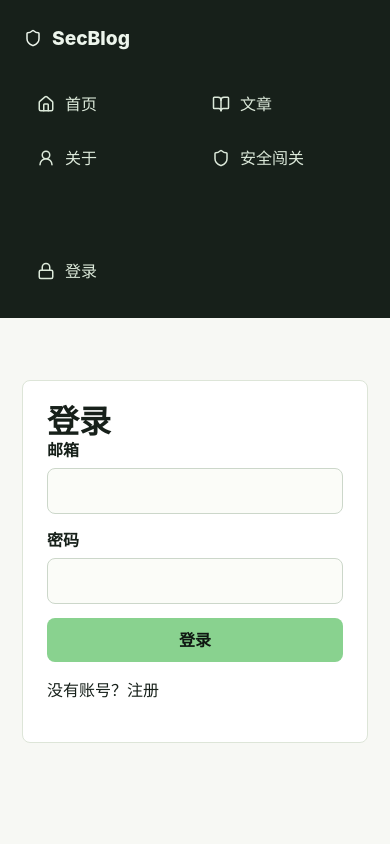
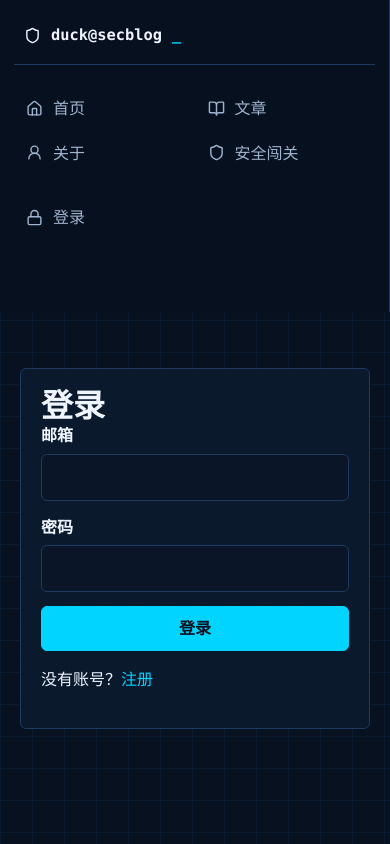
Before and after one commit to ducky-zhou/Zenith-Station, a React (Vite) app in the folder frontend/: page /login in a window 390 px wide. Built offline with nearby package versions, Linux system fonts and the light colour scheme; no server answers.

Commit message:
refactor: redesign blog security lab UI

```diff
--- a/frontend/src/components/Layout.tsx
+++ b/frontend/src/components/Layout.tsx
@@ -18,7 +18,7 @@ export function Layout() {
       <aside className="sidebar">
         <NavLink to="/" className="brand">
           <Shield aria-hidden="true" />
-          <span>SecBlog</span>
+          <span>duck@secblog</span>
         </NavLink>
         <nav className="nav-list">
           {navItems.map((item) => {
--- a/frontend/src/components/PostCard.tsx
+++ b/frontend/src/components/PostCard.tsx
@@ -7,13 +7,17 @@ export function PostCard({ post }: { post: Post }) {
   return (
     <article className="post-card">
       <div className="post-card-body">
+        <div className="post-kicker">
+          <span>{post.status === "published" ? "PUBLIC" : "DRAFT"}</span>
+          <span>{new Date(post.created_at).toLocaleDateString()}</span>
+        </div>
         <Link to={`/posts/${post.id}`} className="post-title-link">
           <h2>{post.title}</h2>
         </Link>
         <p>{post.summary}</p>
       </div>
       <div className="post-meta">
-        <span>{new Date(post.created_at).toLocaleDateString()}</span>
+        <span>#web-sec</span>
         <span>
           <ThumbsUp aria-hidden="true" /> {post.likes_count}
         </span>
--- a/frontend/src/styles/main.css
+++ b/frontend/src/styles/main.css
@@ -1,9 +1,24 @@
 :root {
-  color: #17201a;
-  background: #f7f8f4;
+  --bg: #07111f;
+  --bg-grid: rgba(47, 128, 237, 0.08);
+  --surface: #0d1b2f;
+  --surface-soft: #122642;
+  --surface-raised: #102037;
+  --border: #203a5f;
+  --border-strong: #2f80ed;
+  --text: #eef5ff;
+  --text-muted: #9fb4d0;
+  --primary: #2f80ed;
+  --accent: #00d4ff;
+  --success: #7ee787;
+  --danger: #ff7b72;
+  --warning: #f2cc60;
+  --radius: 6px;
+  color: var(--text);
+  background: var(--bg);
   font-family: Inter, "Segoe UI", Arial, sans-serif;
   font-size: 16px;
-  line-height: 1.5;
+  line-height: 1.55;
   letter-spacing: 0;
 }
 
@@ -15,6 +30,27 @@ body {
   margin: 0;
   min-width: 320px;
   min-height: 100vh;
+  color: var(--text);
+  background:
+    linear-gradient(var(--bg-grid) 1px, transparent 1px),
+    linear-gradient(90deg, var(--bg-grid) 1px, transparent 1px),
+    var(--bg);
+  background-size: 32px 32px;
+}
+
+body::before {
+  position: fixed;
+  inset: 0;
+  pointer-events: none;
+  content: "";
+  background: repeating-linear-gradient(
+    to bottom,
+    rgba(255, 255, 255, 0.025),
+    rgba(255, 255, 255, 0.025) 1px,
+    transparent 1px,
+    transparent 5px
+  );
+  opacity: 0.32;
 }
 
 a {
@@ -35,25 +71,27 @@ button {
 
 button:disabled {
   cursor: not-allowed;
-  opacity: 0.65;
+  opacity: 0.58;
 }
 
 .app-shell {
   display: grid;
-  grid-template-columns: 250px minmax(0, 1fr);
+  grid-template-columns: 224px minmax(0, 1fr);
   min-height: 100vh;
 }
 
 .sidebar {
   position: sticky;
   top: 0;
+  z-index: 2;
   display: flex;
   flex-direction: column;
-  gap: 28px;
+  gap: 22px;
   height: 100vh;
-  padding: 24px;
-  color: #edf5ec;
-  background: #17201a;
+  padding: 20px 14px;
+  color: var(--text);
+  background: rgba(7, 17, 31, 0.96);
+  border-right: 1px solid var(--border);
 }
 
 .brand,
@@ -65,85 +103,195 @@ button:disabled {
 }
 
 .brand {
+  position: relative;
+  padding: 10px 10px 16px;
+  color: var(--text);
+  font-family: "SFMono-Regular", Consolas, "Liberation Mono", monospace;
+  font-size: 0.96rem;
   font-weight: 800;
-  font-size: 1.2rem;
+  letter-spacing: 0;
+  border-bottom: 1px solid var(--border);
+}
+
+.brand::after {
+  color: var(--accent);
+  content: "_";
 }
 
 .brand svg,
 .nav-link svg,
 .icon-text-button svg,
 .post-meta svg {
-  width: 18px;
-  height: 18px;
+  width: 17px;
+  height: 17px;
 }
 
 .nav-list {
   display: grid;
-  gap: 8px;
+  gap: 2px;
 }
 
 .nav-link,
 .icon-text-button {
   width: 100%;
+  min-height: 38px;
+  padding: 8px 10px;
+  color: var(--text-muted);
+  background: transparent;
   border: 1px solid transparent;
-  border-radius: 8px;
-  padding: 10px 12px;
-  color: #dce9da;
-  background: transparent;
+  border-left: 2px solid transparent;
+  border-radius: 0 var(--radius) var(--radius) 0;
 }
 
 .nav-link.active,
 .nav-link:hover,
-.icon-text-button:hover {
-  border-color: #6bbf8a;
-  color: #ffffff;
-  background: rgba(107, 191, 138, 0.16);
+.icon-text-button:hover,
+.oauth-button:hover {
+  color: var(--text);
+  background: rgba(47, 128, 237, 0.12);
+  border-color: rgba(47, 128, 237, 0.22);
+  border-left-color: var(--accent);
 }
 
 .sidebar-footer {
+  display: grid;
+  gap: 10px;
   margin-top: auto;
-  display: grid;
-  gap: 12px;
 }
 
 .user-chip {
   display: grid;
   gap: 2px;
-  padding: 10px 12px;
-  border-radius: 8px;
-  background: rgba(255, 255, 255, 0.08);
+  padding: 10px;
+  color: var(--text);
+  background: var(--surface);
+  border: 1px solid var(--border);
+  border-radius: var(--radius);
 }
 
 .user-chip small {
-  color: #a5cdb2;
+  color: var(--accent);
+  font-family: "SFMono-Regular", Consolas, "Liberation Mono", monospace;
+}
+
+.ghost {
+  color: var(--text-muted);
 }
 
 .content {
-  padding: 40px;
+  position: relative;
+  z-index: 1;
+  padding: 34px;
 }
 
 .page-stack {
   display: grid;
-  gap: 28px;
-  max-width: 1120px;
+  gap: 24px;
+  max-width: 1180px;
   margin: 0 auto;
 }
 
 .readable {
-  max-width: 860px;
+  max-width: 900px;
 }
 
 .hero-band {
+  display: grid;
+  grid-template-columns: minmax(0, 1fr) 280px;
+  gap: 16px;
   min-height: 360px;
+}
+
+.terminal-window,
+.lab-panel,
+.post-card,
+.info-panel,
+.auth-panel,
+.quiz-card,
+.leaderboard,
+.profile-header,
+.article-header,
+.comments,
+.table-row,
+.search-form,
+.stat-card,
+.result-band {
+  background: rgba(13, 27, 47, 0.92);
+  border: 1px solid var(--border);
+  border-radius: var(--radius);
+}
+
+.terminal-window {
+  overflow: hidden;
+}
+
+.terminal-topbar {
   display: flex;
   align-items: center;
-  padding: 52px;
-  border-radius: 8px;
-  color: #f8fff8;
-  background:
-    linear-gradient(110deg, rgba(23, 32, 26, 0.95), rgba(29, 82, 69, 0.88)),
-    radial-gradient(circle at 85% 20%, #d4a84f, transparent 28%),
-    #1d5245;
+  gap: 8px;
+  min-height: 38px;
+  padding: 0 14px;
+  color: var(--text-muted);
+  background: #0a1628;
+  border-bottom: 1px solid var(--border);
+}
+
+.terminal-topbar span {
+  width: 9px;
+  height: 9px;
+  border-radius: 50%;
+  background: var(--danger);
+}
+
+.terminal-topbar span:nth-child(2) {
+  background: var(--warning);
+}
+
+.terminal-topbar span:nth-child(3) {
+  background: var(--success);
+}
+
+.terminal-topbar strong {
+  margin-left: 8px;
+  font-family: "SFMono-Regular", Consolas, "Liberation Mono", monospace;
+  font-size: 0.82rem;
+  font-weight: 600;
+}
+
+.terminal-body {
+  display: grid;
+  gap: 16px;
+  padding: 26px;
+}
+
+.terminal-line,
+.post-kicker,
+.quiz-kicker,
+.post-meta,
+.leaderboard-row span,
+.table-row span {
+  font-family: "SFMono-Regular", Consolas, "Liberation Mono", monospace;
+}
+
+.muted,
+.terminal-line,
+.post-card p,
+.article-header p,
+.info-panel p,
+.comment-item span,
+.stat-card span,
+.stats-legend,
+.quiz-kicker,
+.post-meta,
+.table-row span {
+  color: var(--text-muted);
+}
+
+.terminal-identity {
+  display: grid;
+  grid-template-columns: 86px minmax(0, 1fr);
+  align-items: center;
+  gap: 18px;
 }
 
 .hero-band h1,
@@ -152,31 +300,33 @@ button:disabled {
 .auth-panel h1,
 .page-stack > h1 {
   margin: 0;
-  font-size: clamp(2rem, 4vw, 4.4rem);
+  color: var(--text);
+  font-size: clamp(2rem, 4vw, 3.9rem);
   line-height: 1.05;
 }
 
 .hero-band p {
   max-width: 680px;
-  color: #dbe8dd;
-  font-size: 1.12rem;
+  margin: 10px 0 0;
+  color: var(--text-muted);
+  font-size: 1.06rem;
 }
 
 .hero-profile,
 .hero-profile img,
 .profile-avatar,
 .avatar-editor img {
-  width: 92px;
-  height: 92px;
-  border-radius: 8px;
+  width: 86px;
+  height: 86px;
+  border-radius: var(--radius);
 }
 
 .hero-profile {
   display: grid;
   place-items: center;
-  margin-bottom: 18px;
-  color: #17201a;
-  background: #d9f4df;
+  color: var(--accent);
+  background: var(--surface-soft);
+  border: 1px solid var(--border);
 }
 
 .hero-profile img,
@@ -186,26 +336,81 @@ button:disabled {
 }
 
 .hero-profile svg {
-  width: 42px;
-  height: 42px;
+  width: 38px;
+  height: 38px;
 }
 
 .eyebrow {
   display: inline-flex;
   align-items: center;
   gap: 8px;
-  margin-bottom: 14px;
-  color: #a5e4bd;
+  color: var(--accent);
+  font-family: "SFMono-Regular", Consolas, "Liberation Mono", monospace;
+  font-size: 0.88rem;
   font-weight: 700;
 }
 
+.terminal-tags,
+.topic-list,
 .hero-actions,
 .row-actions,
 .interaction-bar,
-.contact-list {
+.contact-list,
+.stats-legend {
   display: flex;
   flex-wrap: wrap;
-  gap: 12px;
+  gap: 10px;
+}
+
+.terminal-tags span,
+.topic-list span,
+.post-kicker span {
+  padding: 4px 8px;
+  color: var(--accent);
+  background: rgba(0, 212, 255, 0.08);
+  border: 1px solid rgba(0, 212, 255, 0.22);
+  border-radius: 999px;
+  font-size: 0.82rem;
+}
+
+.lab-panel,
+.terminal-panel {
+  padding: 18px;
+}
+
+.panel-heading {
+  display: inline-flex;
+  align-items: center;
+  gap: 8px;
+  margin-bottom: 16px;
+  color: var(--accent);
+  font-family: "SFMono-Regular", Consolas, "Liberation Mono", monospace;
+}
+
+.lab-panel dl {
+  display: grid;
+  gap: 14px;
+  margin: 0;
+}
+
+.lab-panel div {
+  padding-bottom: 12px;
+  border-bottom: 1px solid rgba(32, 58, 95, 0.7);
+}
+
+.lab-panel div:last-child {
+  border-bottom: 0;
+}
+
+.lab-panel dt {
+  color: var(--text-muted);
+  font-size: 0.8rem;
+}
+
+.lab-panel dd {
+  margin: 2px 0 0;
+  color: var(--text);
+  font-weight: 700;
 }
 
 .primary-button,
@@ -214,16 +419,16 @@ button:disabled {
 .form-stack button,
 .editor-form button,
 .comment-form button,
-.interaction-bar button {
+.interaction-bar button,
+.oauth-button {
   display: inline-flex;
   align-items: center;
   justify-content: center;
   gap: 8px;
-  min-height: 42px;
-  border: 0;
-  border-radius: 8px;
-  padding: 10px 16px;
-  font-weight: 700;
+  min-height: 40px;
+  padding: 9px 14px;
+  font-weight: 800;
+  border-radius: var(--radius);
 }
 
 .primary-button,
@@ -231,23 +436,51 @@ button:disabled {
 .editor-form button,
 .comment-form button,
 .search-form button {
-  color: #0f1712;
-  background: #89d28f;
+  color: #06111f;
+  background: var(--accent);
+  border: 1px solid var(--accent);
 }
 
 .secondary-button,
-.interaction-bar button {
-  color: #f8fff8;
-  background: rgba(255, 255, 255, 0.16);
-  border: 1px solid rgba(255, 255, 255, 0.28);
+.interaction-bar button,
+.oauth-button {
+  color: var(--text);
+  background: rgba(18, 38, 66, 0.7);
+  border: 1px solid var(--border);
+}
+
+.primary-button:hover,
+.secondary-button:hover,
+.form-stack button:hover,
+.editor-form button:hover,
+.comment-form button:hover,
+.search-form button:hover,
+.interaction-bar button:hover {
+  transform: translateY(-1px);
 }
 
 .compact {
-  min-height: 38px;
+  min-height: 36px;
 }
 
 .wide {
   width: fit-content;
+}
+
+.home-grid {
+  display: grid;
+  grid-template-columns: minmax(0, 1fr) 300px;
+  gap: 18px;
+}
+
+.side-stack,
+.post-list,
+.table-list,
+.comment-list,
+.quiz-list,
+.compact-list {
+  display: grid;
+  gap: 12px;
 }
 
 .section-heading {
@@ -255,6 +488,7 @@ button:disabled {
   align-items: center;
   justify-content: space-between;
   gap: 16px;
+  margin-bottom: 12px;
 }
 
 .section-heading h2,
@@ -264,64 +498,66 @@ button:disabled {
   margin: 0;
 }
 
+.section-heading a {
+  color: var(--accent);
+  font-family: "SFMono-Regular", Consolas, "Liberation Mono", monospace;
+  font-size: 0.9rem;
+}
+
 .post-grid,
 .info-grid {
   display: grid;
   grid-template-columns: repeat(3, minmax(0, 1fr));
-  gap: 16px;
-}
-
-.post-list,
-.table-list,
-.comment-list,
-.quiz-list {
-  display: grid;
   gap: 14px;
 }
 
-.post-card,
-.info-panel,
-.auth-panel,
-.quiz-card,
-.leaderboard,
-.profile-header,
-.article-header,
-.comments,
-.table-row {
-  border: 1px solid #dde5d8;
-  border-radius: 8px;
-  background: #ffffff;
+.compact-list {
+  grid-template-columns: 1fr;
 }
 
 .post-card {
   display: grid;
-  gap: 16px;
-  padding: 20px;
+  gap: 14px;
+  padding: 16px;
+  transition: border-color 160ms ease, background 160ms ease, transform 160ms ease;
+}
+
+.post-card:hover {
+  background: rgba(18, 38, 66, 0.96);
+  border-color: rgba(0, 212, 255, 0.5);
+  transform: translateY(-1px);
+}
+
+.post-kicker {
+  display: flex;
+  flex-wrap: wrap;
+  gap: 8px;
+  margin-bottom: 8px;
 }
 
 .post-card h2 {
   margin: 0 0 8px;
-}
-
-.post-card p,
-.article-header p,
-.info-panel p {
-  color: #526054;
+  font-size: 1.08rem;
+  line-height: 1.35;
 }
 
 .post-title-link:hover {
-  color: #27694e;
+  color: var(--accent);
+}
+
+.post-card p {
+  margin: 0;
 }
 
 .post-meta {
   display: flex;
   flex-wrap: wrap;
-  gap: 14px;
-  color: #647064;
-  font-size: 0.92rem;
+  gap: 12px;
+  font-size: 0.86rem;
 }
 
-.post-meta span {
+.post-meta span,
+.stats-legend span {
   display: inline-flex;
   align-items: center;
   gap: 6px;
@@ -333,9 +569,6 @@ button:disabled {
   align-items: center;
   gap: 10px;
   padding: 10px;
-  border: 1px solid #d7dfd3;
-  border-radius: 8px;
-  background: #ffffff;
 }
 
 .search-form input,
@@ -346,14 +579,23 @@ button:disabled {
 .comment-form textarea,
 .section-heading select {
   width: 100%;
-  border: 1px solid #ccd7ca;
-  border-radius: 8px;
+  color: var(--text);
+  background: #0a1628;
+  border: 1px solid var(--border);
+  border-radius: var(--radius);
+  outline: none;
   padding: 10px 12px;
-  background: #fbfcf8;
 }
 
 .search-form input {
   border: 0;
+  background: transparent;
+}
+
+input:focus,
+textarea:focus,
+select:focus {
+  border-color: var(--accent);
 }
 
 .profile-header {
@@ -361,7 +603,11 @@ button:disabled {
   grid-template-columns: 92px minmax(0, 1fr);
   align-items: center;
   gap: 20px;
-  padding: 24px;
+  padding: 20px;
+}
+
+.profile-header h1 {
+  margin: 0;
 }
 
 .avatar-placeholder {
@@ -369,14 +615,15 @@ button:disabled {
   place-items: center;
   width: 92px;
   height: 92px;
-  border-radius: 8px;
-  color: #ffffff;
-  background: #27694e;
+  color: var(--accent);
+  background: var(--surface-soft);
+  border: 1px solid var(--border);
+  border-radius: var(--radius);
 }
 
 .avatar-placeholder svg {
-  width: 46px;
-  height: 46px;
+  width: 42px;
+  height: 42px;
 }
 
 .avatar-placeholder.small {
@@ -397,42 +644,50 @@ button:disabled {
 .comments,
 .leaderboard,
 .auth-panel {
-  padding: 24px;
+  padding: 20px;
 }
 
 .contact-list a {
   display: inline-flex;
   align-items: center;
   gap: 8px;
-  color: #27694e;
+  color: var(--accent);
   font-weight: 700;
 }
 
 .article-content {
-  color: #233025;
-  font-size: 1.06rem;
+  color: var(--text);
+  font-size: 1.04rem;
+}
+
+.article-content a {
+  color: var(--accent);
+}
+
+.article-content blockquote {
+  margin-left: 0;
+  padding-left: 16px;
+  color: var(--text-muted);
+  border-left: 2px solid var(--accent);
 }
 
 .article-content pre,
 .article-content code {
-  border-radius: 6px;
-  background: #eef2ea;
+  color: var(--text);
+  background: #07111f;
+  border-radius: var(--radius);
 }
 
 .article-content pre {
   overflow-x: auto;
   padding: 16px;
-}
-
-.interaction-bar button {
-  color: #233025;
-  background: #ffffff;
-  border: 1px solid #d6dfd2;
+  border: 1px solid var(--border);
 }
 
 .interaction-bar button.active {
-  background: #d9f4df;
-  border-color: #6bbf8a;
+  color: var(--accent);
+  background: rgba(0, 212, 255, 0.1);
+  border-color: rgba(0, 212, 255, 0.45);
 }
 
 .comment-form,
@@ -448,42 +703,52 @@ button:disabled {
 
 .comment-item {
   padding: 14px 0;
-  border-top: 1px solid #e7ece4;
+  border-top: 1px solid var(--border);
 }
 
-.comment-item span {
-  margin-left: 10px;
-  color: #6c776c;
-  font-size: 0.9rem;
+.comment-item p {
+  margin-bottom: 0;
 }
 
 .status-message {
-  border-radius: 8px;
+  color: var(--text);
+  background: rgba(47, 128, 237, 0.12);
+  border: 1px solid rgba(47, 128, 237, 0.28);
+  border-radius: var(--radius);
   padding: 12px 14px;
-  color: #243028;
-  background: #eef4ea;
 }
 
 .status-message.error {
-  color: #651d1d;
-  background: #fde8e8;
+  color: #ffd8d4;
+  background: rgba(255, 123, 114, 0.14);
+  border-color: rgba(255, 123, 114, 0.32);
 }
 
 .status-message.success {
-  color: #164b2d;
-  background: #daf7e2;
+  color: #d8ffe1;
+  background: rgba(126, 231, 135, 0.12);
+  border-color: rgba(126, 231, 135, 0.3);
 }
 
 .auth-panel {
   max-width: 480px;
-  margin: 40px auto;
+  margin: 36px auto;
+}
+
+.auth-panel p a {
+  color: var(--accent);
 }
 
 .form-stack label,
 .editor-form label {
   display: grid;
   gap: 6px;
+  color: var(--text);
   font-weight: 700;
+}
+
+.oauth-button {
+  margin-top: 14px;
 }
 
 .table-row {
@@ -491,24 +756,22 @@ button:disabled {
   align-items: center;
   justify-content: space-between;
   gap: 16px;
-  padding: 16px;
-}
-
-.table-row span {
-  display: block;
-  margin-top: 4px;
-  color: #6a756a;
+  padding: 14px 16px;
 }
 
 .icon-button {
   display: grid;
   place-items: center;
-  width: 38px;
-  height: 38px;
-  border: 1px solid #d8e0d4;
-  border-radius: 8px;
-  color: #223025;
-  background: #ffffff;
+  width: 36px;
+  height: 36px;
+  color: var(--text);
+  background: rgba(18, 38, 66, 0.7);
+  border: 1px solid var(--border);
+  border-radius: var(--radius);
+}
+
+.icon-button:hover {
+  border-color: var(--accent);
 }
 
 .icon-button svg {
@@ -517,25 +780,18 @@ button:disabled {
 }
 
 .icon-button.danger {
-  color: #9f2c2c;
+  color: var(--danger);
 }
 
 .quiz-card {
   display: grid;
   gap: 14px;
-  padding: 20px;
-}
-
-.quiz-kicker {
-  display: flex;
-  gap: 10px;
-  color: #647064;
-  font-size: 0.9rem;
+  padding: 18px;
 }
 
 .quiz-card h2 {
   margin: 0;
-  font-size: 1.1rem;
+  font-size: 1.08rem;
 }
 
 .option-grid {
@@ -546,38 +802,43 @@ button:disabled {
 
 .option-grid button {
   min-height: 46px;
-  border: 1px solid #d7dfd3;
-  border-radius: 8px;
+  color: var(--text);
+  text-align: left;
+  background: rgba(18, 38, 66, 0.72);
+  border: 1px solid var(--border);
+  border-radius: var(--radius);
   padding: 10px;
-  text-align: left;
-  background: #fbfcf8;
 }
 
 .option-grid button.selected {
-  border-color: #27694e;
-  background: #ddf4e2;
+  color: var(--accent);
+  background: rgba(0, 212, 255, 0.1);
+  border-color: rgba(0, 212, 255, 0.48);
 }
 
 .result-band {
   display: flex;
   align-items: center;
   gap: 14px;
-  padding: 20px;
-  border-radius: 8px;
-  color: #17201a;
-  background: #d9f4df;
+  padding: 18px;
+  color: var(--text);
 }
 
 .result-band strong {
+  color: var(--accent);
   font-size: 2rem;
 }
 
 .leaderboard-row {
   display: grid;
-  grid-template-columns: 40px minmax(0, 1fr) 80px;
+  grid-template-columns: 38px minmax(0, 1fr) 72px;
   gap: 12px;
   padding: 10px 0;
-  border-top: 1px solid #e7ece4;
+  border-top: 1px solid var(--border);
+}
+
+a.leaderboard-row:hover {
+  color: var(--accent);
 }
 
 .stats-grid {
@@ -589,11 +850,8 @@ button:disabled {
 .stat-card {
   display: grid;
   gap: 8px;
-  min-height: 132px;
-  padding: 18px;
-  border: 1px solid #dde5d8;
-  border-radius: 8px;
-  background: #ffffff;
+  min-height: 126px;
+  padding: 16px;
 }
 
 .stat-card svg,
@@ -602,11 +860,8 @@ button:disabled {
   height: 18px;
 }
 
-.stat-card span {
-  color: #647064;
-}
-
 .stat-card strong {
+  color: var(--accent);
   font-size: 2rem;
 }
 
@@ -616,20 +871,7 @@ button:disabled {
   gap: 16px;
 }
 
-.stats-legend {
-  display: flex;
-  flex-wrap: wrap;
-  gap: 14px;
-  color: #647064;
-}
-
-.stats-legend span {
-  display: inline-flex;
-  align-items: center;
-  gap: 6px;
-}
-
-@media (max-width: 860px) {
+@media (max-width: 980px) {
   .app-shell {
     grid-template-columns: 1fr;
   }
@@ -637,16 +879,23 @@ button:disabled {
   .sidebar {
     position: static;
     height: auto;
+    padding: 14px;
   }
 
   .nav-list {
     grid-template-columns: repeat(2, minmax(0, 1fr));
   }
 
-  .content {
-    padding: 22px;
+  .sidebar-footer {
+    margin-top: 0;
   }
 
+  .content {
+    padding: 20px;
+  }
+
+  .hero-band,
+  .home-grid,
   .post-grid,
   .info-grid,
   .stats-grid,
@@ -655,9 +904,10 @@ button:disabled {
     grid-template-columns: 1fr;
   }
 
-  .hero-band {
-    min-height: 300px;
-    padding: 28px;
+  .terminal-identity,
+  .profile-header,
+  .avatar-editor {
+    grid-template-columns: 1fr;
   }
 
   .section-heading,
```
Also changed, not shown: frontend/src/pages/Home.tsx (+66 -5 lines).
